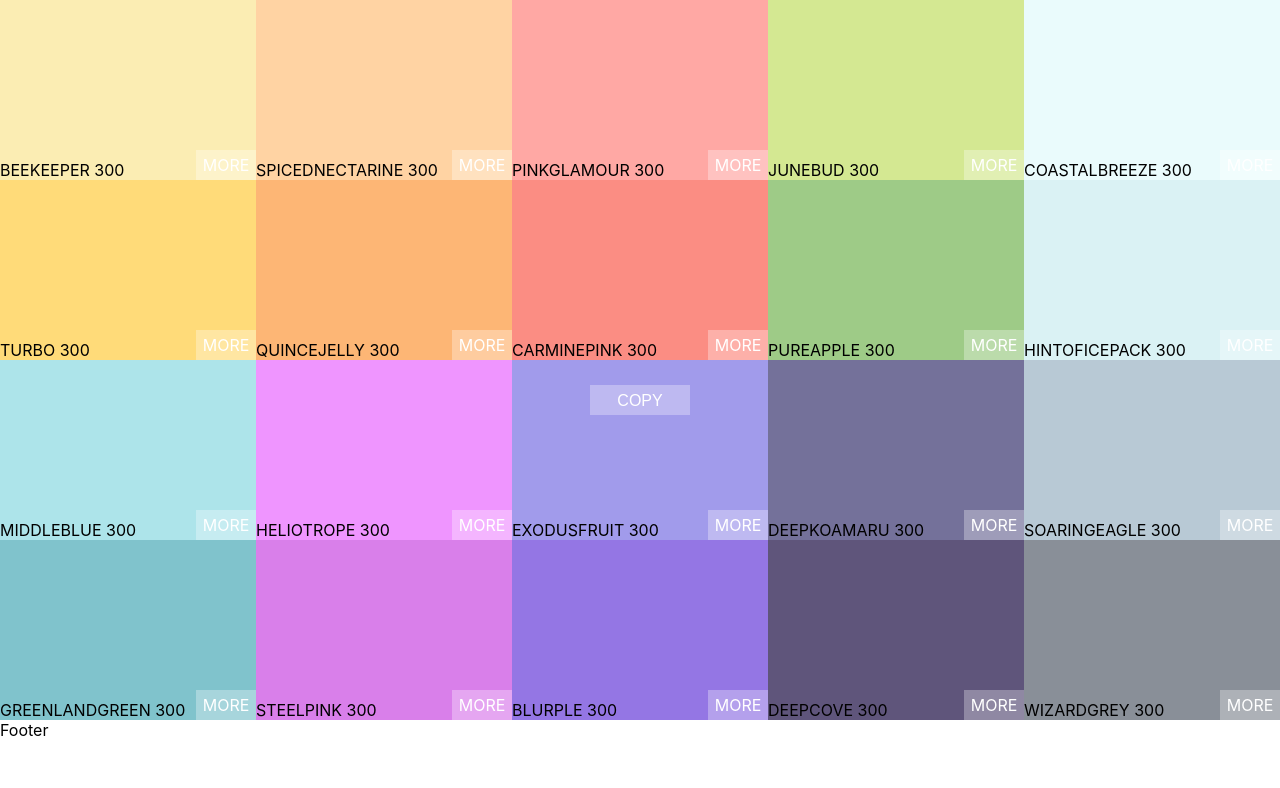
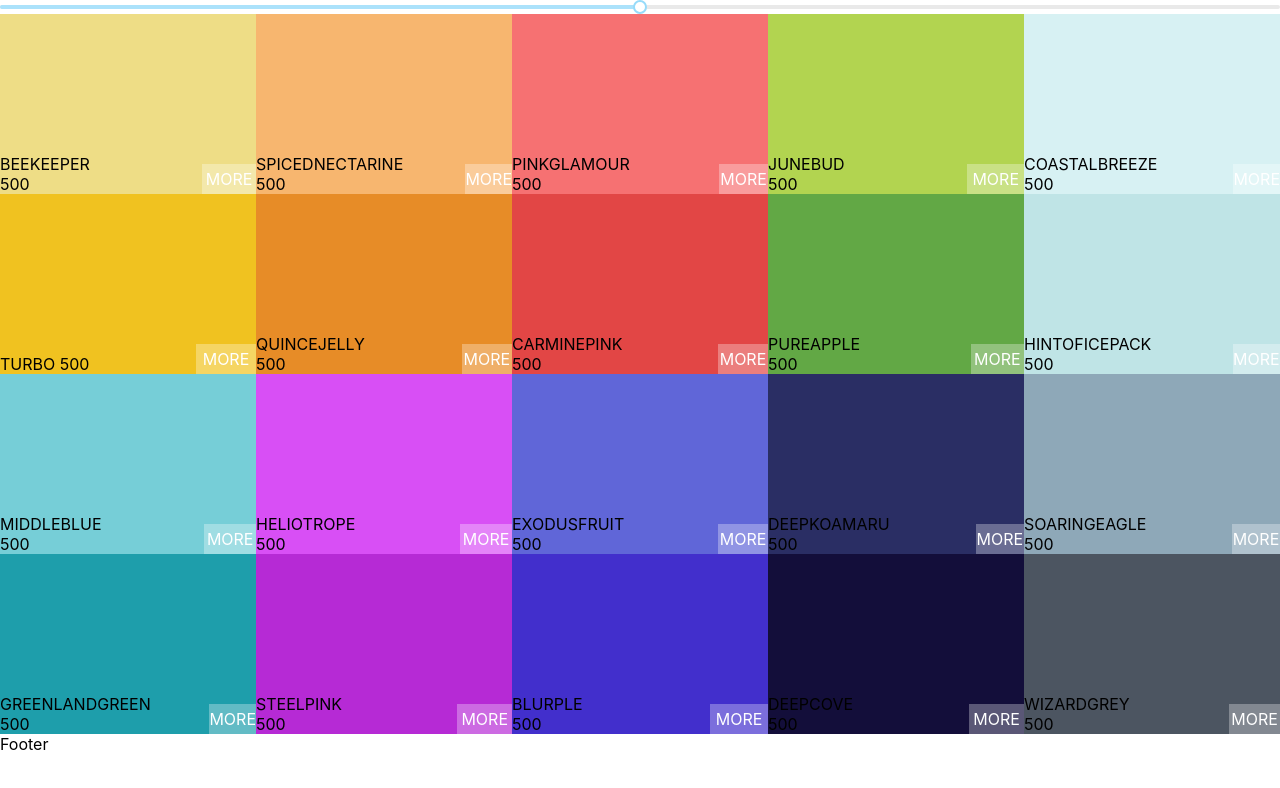
Before and after one commit to michaelohalloran/react-color-picker, a React (Create React App) app: page / in a window 1280 px wide. Shown: the top 788 px of the page. Built offline with nearby package versions, Linux system fonts and the light colour scheme.

Commit message:
add slider

```diff
--- a/package.json
+++ b/package.json
@@ -4,6 +4,7 @@
   "private": true,
   "dependencies": {
     "chroma-js": "^2.0.4",
+    "rc-slider": "^8.6.13",
     "react": "^16.8.6",
     "react-copy-to-clipboard": "^5.0.1",
     "react-dom": "^16.8.6",
--- a/src/Palette/ColorBox.css
+++ b/src/Palette/ColorBox.css
@@ -90,15 +90,15 @@
 	width: 60px;
 }
 .copy-btn {
-	/* align-self: center;  */
+	align-self: center;
 	opacity: 0;
 	width: 100px;
-	position: absolute;
-	top: 50%;
+	/* position: absolute; */
+	/* top: 50%;
 	left: 50%;
 	margin-left: -50px;
 	margin-top: -15px;
-	display: inline-block;
+	display: inline-block; */
 }
 
 .box:hover .copy-btn {
--- a/src/Palette/Palette.js
+++ b/src/Palette/Palette.js
@@ -1,12 +1,15 @@
 import React, { Component } from "react";
 import "./Palette.css";
 import ColorBox from "./ColorBox";
+import Slider from "rc-slider/lib/Slider";
+import "rc-slider/assets/index.css";
 
 class Palette extends Component {
 	constructor(props) {
 		super(props);
 		this.state = {
-			colors: props.palette.colors
+			colors: props.palette.colors,
+			level: 500
 		};
 	}
 
@@ -18,13 +21,24 @@ class Palette extends Component {
 		});
 	};
 
+	changeLevel = (newLevel) => {
+		this.setState({ level: newLevel });
+	};
+
 	render() {
-		const colorBoxes = this.state.colors[300].map((palette, idx) => {
+		const colorBoxes = this.state.colors[this.state.level].map((palette) => {
 			return <ColorBox name={palette.name} key={palette.name} background={palette.hex} />;
 		});
 
 		return (
 			<div className="color-container">
+				<Slider
+					defaultValue={this.state.level}
+					min={100}
+					max={900}
+					step={100}
+					onAfterChange={this.changeLevel}
+				/>
 				<div className="palette">{colorBoxes}</div>
 				<div>Footer</div>
 			</div>
```
Also changed, not shown: 1 other file (tests, documents, lock files or other folders).
